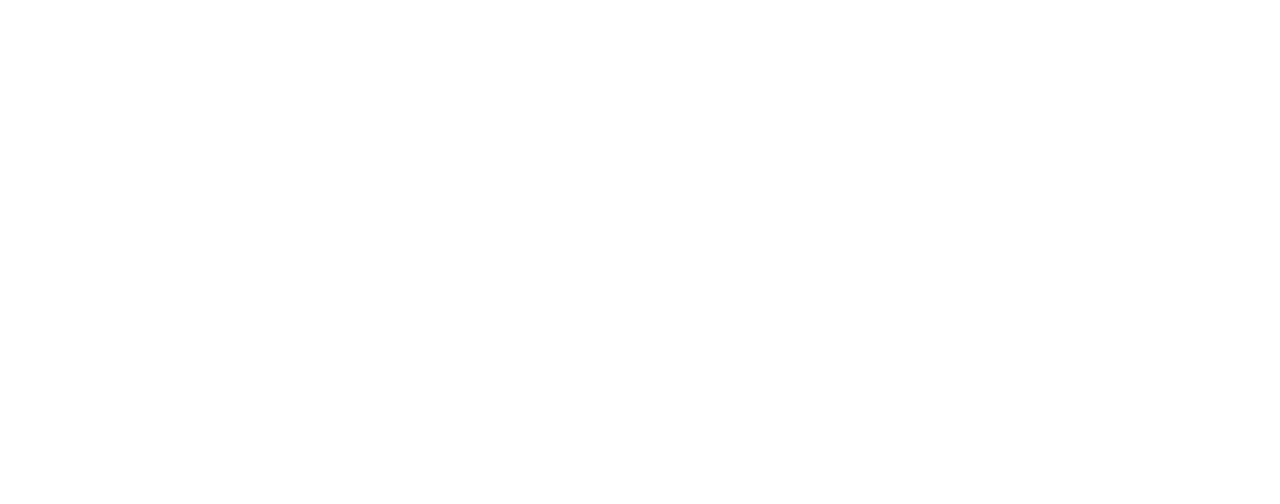
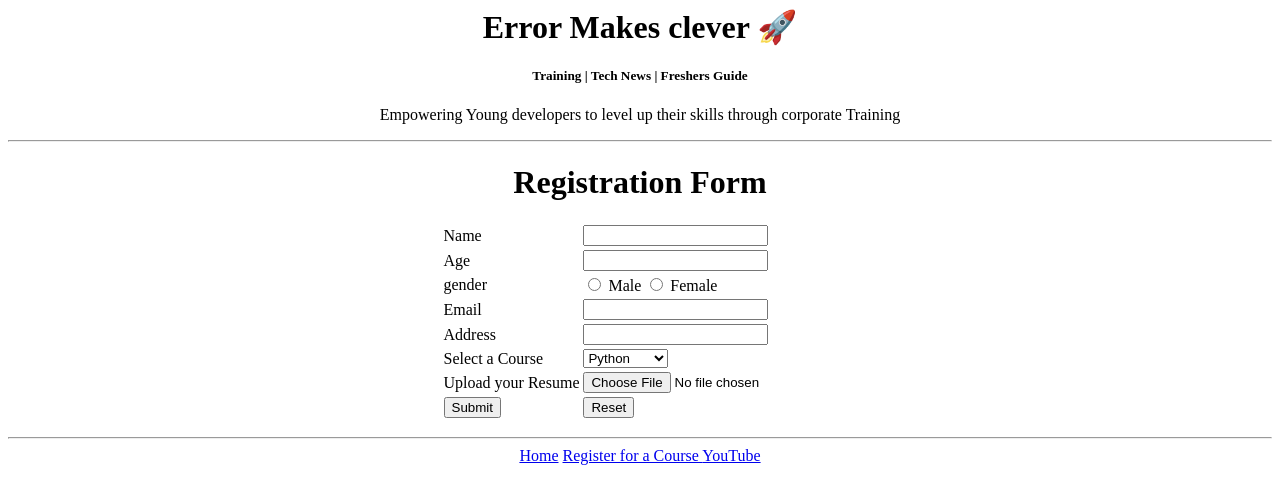
Before and after one commit to sarank1634/upcoming_events_pro, a plain HTML site: page project 2/EMC Web Page HTML Project/starter/register.html in a window 1280 px wide. Drawn offline with Linux system fonts and the light colour scheme.

Commit message:
project 2 completed

```diff
--- a/project 2/EMC Web Page HTML Project/starter/register.html
+++ b/project 2/EMC Web Page HTML Project/starter/register.html
@@ -2,9 +2,70 @@
 <head>
     <meta charset="UTF-8">
     <meta name="viewport" content="width=device-width, initial-scale=1.0">
-    <title>Document</title>
+    <title>Register For a Course</title>
 </head>
 <body>
-
+     <center>
+    <h1>Error Makes clever 🚀</h1>
+    <h5>Training | Tech News | Freshers Guide</h5>
+    <p>Empowering Young developers to level up their skills through corporate Training</p>
+    </center>
+    <hr>
+    <center>
+        <h1>Registration Form</h1>
+        <form action="">
+           <table>
+            <tr>
+                <td>Name</td>
+                <td><input type="text"></td>
+            </tr>
+            <tr>
+                <td>Age</td>
+                <td><input type="number"></td>
+            </tr>
+            <tr>
+                <td>gender</td>
+                <td>
+                    <input type="radio" name="gender" id="male">
+                    <label for="male">Male</label>
+                    <input type="radio" name="gender" id="female">
+                    <label for="female">Female</label>
+                </td>
+            </tr>
+            <tr>
+                <td>Email</td>
+                <td><input type="email"></td>
+            </tr>
+            <tr>
+                <td>Address</td>
+                <td><input type="text"></td>
+            </tr>
+            <tr>
+                <td>Select a Course</td>
+                <td>
+                    <select name="department" id="department">
+                        <option value="python">Python</option>
+                        <option value="java">Java</option>
+                        <option value="javascript">JavaScript</option>
+                    </select>
+                </td>
+            </tr>
+            <tr>
+                <td>Upload your Resume</td>
+                <td><input type="file"></td>
+            </tr>
+            <tr>
+                <td><input type="submit"></td>
+                <td><input type="reset"></td>
+            </tr>
+           </table>
+        </form>
+    </center>
+    <hr>
+    <center>
+        <a href="index.html">Home</a>
+        <a href="register.html">Register for a Course </a>
+    <a href="https://www.youtube.com/watch?v=FYErehuSuuw">YouTube</a>
+    </center>
 </body>
 </html>
```
